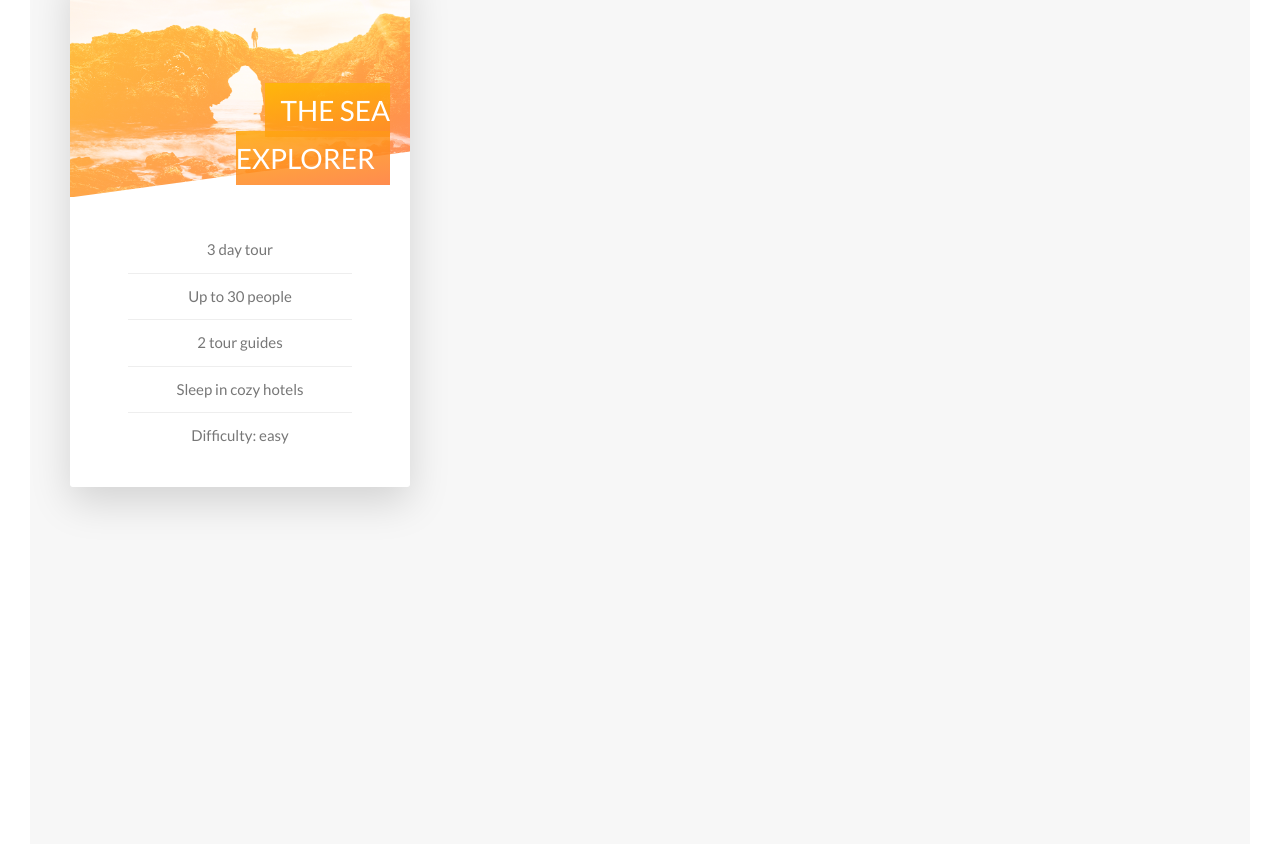
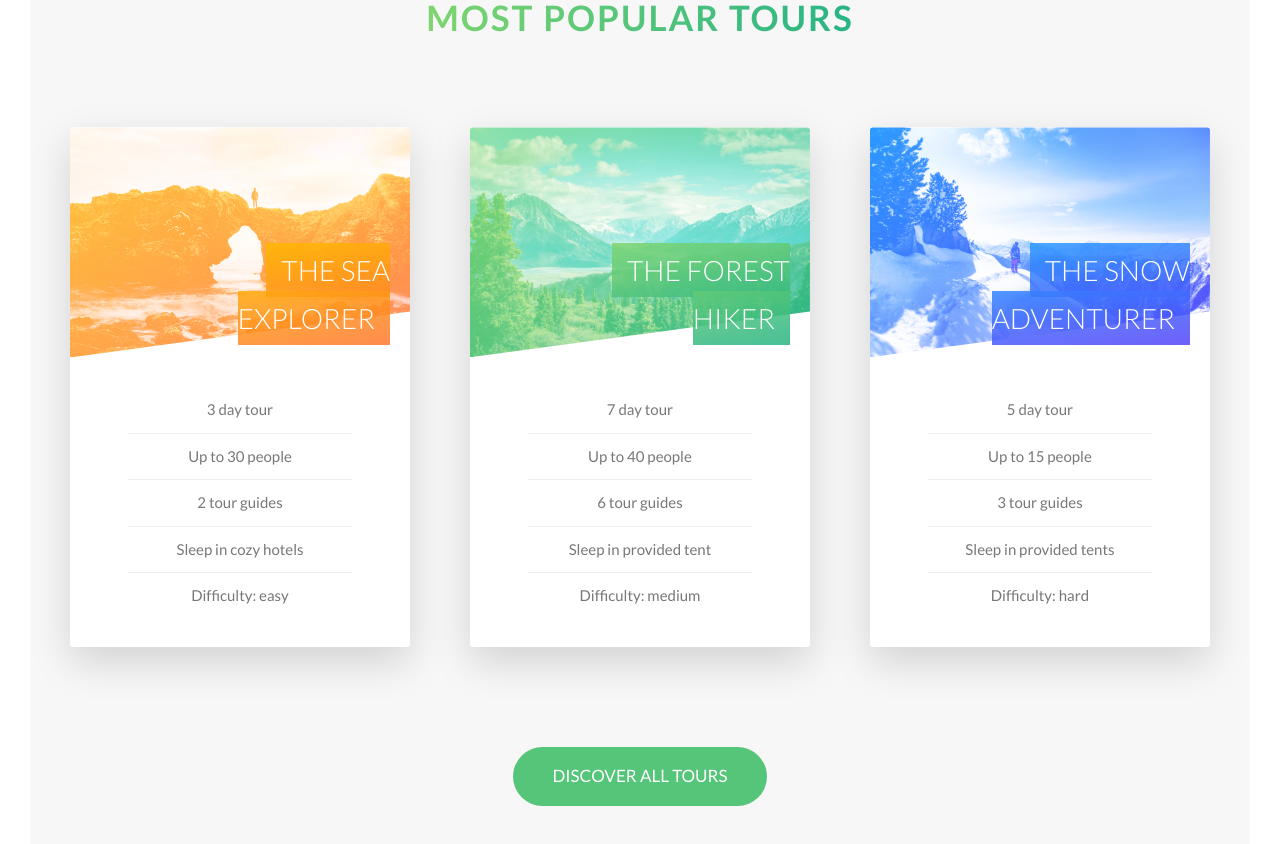
Before and after one commit to J0ssue/Advanced-CSS-vue, a Vue app: page / in a window 1280 px wide. Shown: the part 2280-3124 px from the top of the page. Built offline with nearby package versions, Linux system fonts and the light colour scheme.

Commit message:
add tours section && tours section styling && add card component && add card component styling and functionality

```diff
--- a/public/index.html
+++ b/public/index.html
@@ -6,7 +6,7 @@
     <meta http-equiv="X-UA-Compatible" content="IE=edge">
     <meta name="viewport" content="width=device-width,initial-scale=1.0">
     <link rel="icon" href="<%= BASE_URL %>favicon.ico">
-    <link href="https://fonts.googleapis.com/css?family=Lato&display=swap" rel="stylesheet">
+    <link href="https://fonts.googleapis.com/css?family=Lato:100,300,400,700,900&display=swap" rel="stylesheet">
     <script src="https://kit.fontawesome.com/39eb37e227.js"></script>
 
     <title>advanced-css-vue</title>
--- a/src/components/Card.vue
+++ b/src/components/Card.vue
@@ -1,30 +1,66 @@
 <template>
 	<div class="card">
 		<div class="card__side card__side--front">
-			<div class="card__picture card__picture--1">
+			<div
+				class="card__picture"
+				:class="{
+					'card__picture--1': index === 0,
+					'card__picture--2': index === 1,
+					'card__picture--3': index === 2
+				}"
+			>
 				&nbsp;
 			</div>
 			<h4 class="card__heading">
-				<span class="card__heading-span card__heading-span--1"
-					>the sea explorer</span
-				>
+				<span
+					class="card__heading-span"
+					:class="{
+						'card__heading-span--1': index === 0,
+						'card__heading-span--2': index === 1,
+						'card__heading-span--3': index === 2
+					}"
+					v-text="card.title"
+				></span>
 			</h4>
 			<div class="card__details">
 				<ul>
-					<li>3 day tour</li>
-					<li>Up to 30 people</li>
-					<li>2 tour guides</li>
-					<li>Sleep in cozy hotels</li>
-					<li>Difficulty: easy</li>
+					<li
+						v-for="(detail, index) in card.details"
+						:key="index"
+						v-text="detail"
+					></li>
 				</ul>
 			</div>
 		</div>
-		<div class="card__side card__side--back card__side--back-1"></div>
+		<div
+			class="card__side card__side--back card__side--back-1"
+			:class="{
+				'card__side--back-1': index === 0,
+				'card__side--back-2': index === 1,
+				'card__side--back-3': index === 2
+			}"
+		>
+			<div class="card__cta">
+				<div class="card__price-box">
+					<p class="card__price-only">Only</p>
+					<div class="card__price-value" v-text="card.price"></div>
+				</div>
+				<a href="#" class="btn btn--white">book now!</a>
+			</div>
+		</div>
 	</div>
 </template>
 
 <script>
 	export default {
+		props: {
+			card: {
+				type: Object
+			},
+			index: {
+				type: Number
+			}
+		},
 		name: "Card"
 	};
 </script>
--- a/src/sass/abstract/_mixins.scss
+++ b/src/sass/abstract/_mixins.scss
@@ -5,3 +5,11 @@
         clear: both;
     }
 }
+
+@mixin centerAbs {
+    top: 50%;
+    left: 50%;
+    -webkit-transform: translate(-50%, -50%);
+    transform: translate(-50%, -50%);
+    position: absolute;
+}
--- a/src/sass/base/_utilities.scss
+++ b/src/sass/base/_utilities.scss
@@ -14,6 +14,14 @@
     margin-bottom: 8rem;
 }
 
+.u-margin-top-big {
+    margin-top: 8rem;
+}
+
+.u-margin-top-huge {
+    margin-top: 10rem;
+}
+
 .u-default-transition {
     transition: all .2s;
 }
--- a/src/sass/components/_button.scss
+++ b/src/sass/components/_button.scss
@@ -24,6 +24,13 @@
     }
     &--white:after {
         background-color: $color-white;
+    }
+    &--green {
+        background-color: $color-primary;
+        color: $color-white;
+    }
+    &--green:after {
+        background-color: $color-primary;
     }
     &::after {
         content: "";
--- a/src/sass/components/_card.scss
+++ b/src/sass/components/_card.scss
@@ -25,6 +25,12 @@
             &-1 {
                 background-image: linear-gradient(to right bottom, $color-secondary-light, $color-secondary-dark);
             }
+            &-2 {
+                background-image: linear-gradient(to right bottom, $color-primary-light, $color-primary-dark);
+            }
+            &-3 {
+                background-image: linear-gradient(to right bottom, $color-tertiary-light, $color-tertiary-dark);
+            }
         }
     }
     &:hover &__side--front {
@@ -40,14 +46,16 @@
         background-blend-mode: screen;
         -webkit-clip-path: polygon(0 0, 100% 0, 100% 80%, 0 100%);
         clip-path: polygon(0 0, 100% 0, 100% 80%, 0 100%);
+        border-top-left-radius: 3px;
+        border-top-right-radius: 3px;
         &--1 {
             background-image: linear-gradient(to right bottom, $color-secondary-light, $color-secondary-dark), url('../assets/images/nat-5.jpg');
         }
         &--2 {
-            background-image: url('../assets/images/nat-6.jpg');
+            background-image: linear-gradient(to right bottom, $color-primary-light, $color-primary-dark), url('../assets/images/nat-6.jpg');
         }
         &--3 {
-            background-image: url('../assets/images/nat-7.jpg');
+            background-image: linear-gradient(to right bottom, $color-tertiary-light, $color-tertiary-dark), url('../assets/images/nat-7.jpg');
         }
     }
     &__heading {
@@ -68,6 +76,12 @@
         &--1 {
             background-image: linear-gradient(to right bottom, rgba($color-secondary-light, .85), rgba($color-secondary-dark, .85));
         }
+        &--2 {
+            background-image: linear-gradient(to right bottom, rgba($color-primary-light, .85), rgba($color-primary-dark, .85));
+        }
+        &--3 {
+            background-image: linear-gradient(to right bottom, rgba($color-tertiary-light, .85), rgba($color-tertiary-dark, .85));
+        }
     }
     &__details {
         padding: 3rem;
@@ -85,4 +99,22 @@
             }
         }
     }
+    // BACK SIDE STYLING
+    &__cta {
+        @include centerAbs;
+        width: 90%;
+        text-align: center;
+    }
+    &__price-box {
+        color: $color-white;
+        margin-bottom: 8rem;
+    }
+    &__price-only {
+        font-size: 1.4rem;
+        text-transform: uppercase;
+    }
+    &__price-value {
+        font-size: 6rem;
+        font-weight: 100;
+    }
 }
--- a/src/sass/pages/_home.scss
+++ b/src/sass/pages/_home.scss
@@ -19,6 +19,6 @@
 
 .section-tours {
     background-color: $color-grey-light-1;
-    padding: 25rem 0 50rem 0;
+    padding: 25rem 0 15rem 0;
     margin-top: -12rem;
 }
--- a/src/sections/home/Tours.vue
+++ b/src/sections/home/Tours.vue
@@ -1,18 +1,60 @@
 <template>
 	<section class="section-tours">
-		<header class="u-center-text">
+		<header class="u-center-text u-margin-bottom-big u-margin-top-big">
 			<heading-secondary text="Most popular tours"></heading-secondary>
 		</header>
 		<div class="row">
-			<div class="col-1-of-3"><card></card></div>
-			<div class="col-1-of-3">2</div>
-			<div class="col-1-of-3">3</div>
+			<div class="col-1-of-3" v-for="(card, index) in cards" :key="card.price">
+				<card :card="card" :index="index"></card>
+			</div>
+		</div>
+		<div class="u-center-text u-margin-top-huge">
+			<a href="#" class="btn btn--green">Discover all tours</a>
 		</div>
 	</section>
 </template>
 
 <script>
 	export default {
-		name: "ToursSection"
+		name: "ToursSection",
+		data() {
+			return {
+				cards: [
+					{
+						title: "the sea explorer",
+						details: [
+							"3 day tour",
+							"Up to 30 people",
+							"2 tour guides",
+							"Sleep in cozy hotels",
+							"Difficulty: easy"
+						],
+						price: "€297"
+					},
+					{
+						title: "the forest hiker",
+						details: [
+							"7 day tour",
+							"Up to 40 people",
+							"6 tour guides",
+							"Sleep in provided tent",
+							"Difficulty: medium"
+						],
+						price: "€497"
+					},
+					{
+						title: "the snow adventurer",
+						details: [
+							"5 day tour",
+							"Up to 15 people",
+							"3 tour guides",
+							"Sleep in provided tents",
+							"Difficulty: hard"
+						],
+						price: "€897"
+					}
+				]
+			};
+		}
 	};
 </script>
```
